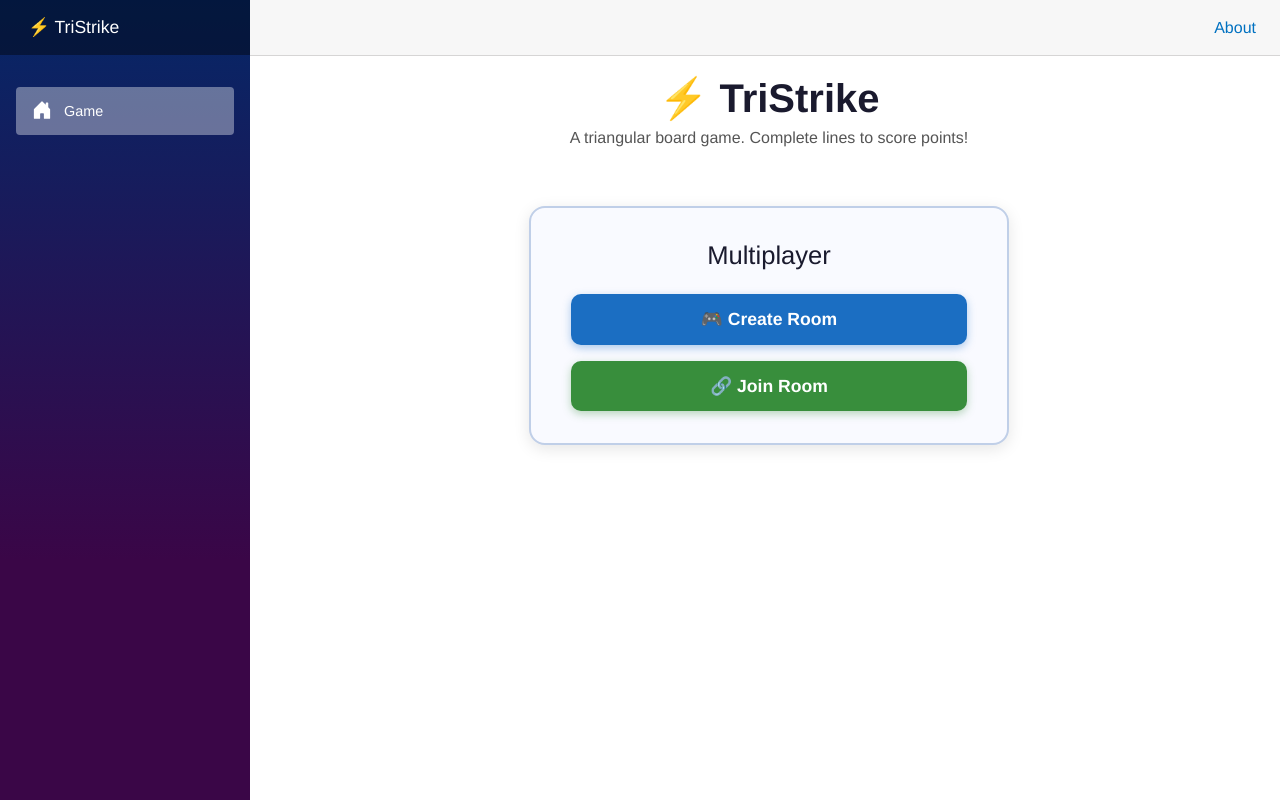
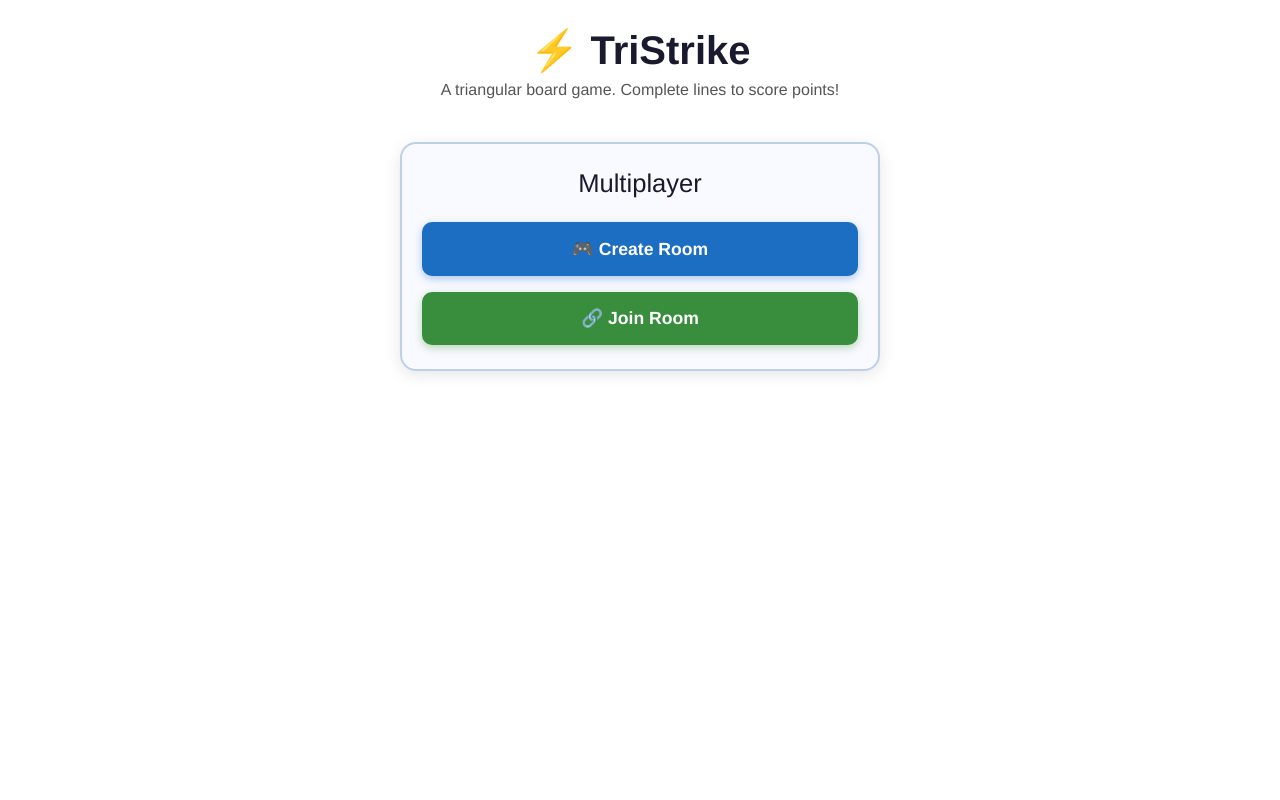
Before and after one commit to soorejgkamal/TriStrike, an ASP.NET Core app: page / in a window 1280 px wide. Run offline with ASP.NET Core 8, Linux system fonts and the light colour scheme; style sheets or scripts are compiled from the project's sources.

Commit message:
Make UI mobile-friendly: fluid cells, remove sidebar nav, safe area insets, better touch targets
Co-authored-by: soorejgkamal <58404266+soorejgkamal@users.noreply.github.com>
Agent-Logs-Url: https://github.com/soorejgkamal/TriStrike/sessions/3127dc04-4aa7-4a86-9161-e3b2b1b76079

```diff
--- a/Layout/MainLayout.razor
+++ b/Layout/MainLayout.razor
@@ -1,15 +1,7 @@
 @inherits LayoutComponentBase
 <div class="page">
-    <div class="sidebar">
-        <NavMenu />
-    </div>
-
     <main>
-        <div class="top-row px-4">
-            <a href="https://learn.microsoft.com/aspnet/core/" target="_blank">About</a>
-        </div>
-
-        <article class="content px-4">
+        <article class="content px-2">
             @Body
         </article>
     </main>
--- a/Layout/MainLayout.razor.css
+++ b/Layout/MainLayout.razor.css
@@ -2,76 +2,9 @@
     position: relative;
     display: flex;
     flex-direction: column;
+    min-height: 100vh;
 }
 
 main {
     flex: 1;
 }
-
-.sidebar {
-    background-image: linear-gradient(180deg, rgb(5, 39, 103) 0%, #3a0647 70%);
-}
-
-.top-row {
-    background-color: #f7f7f7;
-    border-bottom: 1px solid #d6d5d5;
-    justify-content: flex-end;
-    height: 3.5rem;
-    display: flex;
-    align-items: center;
-}
-
-    .top-row ::deep a, .top-row ::deep .btn-link {
-        white-space: nowrap;
-        margin-left: 1.5rem;
-        text-decoration: none;
-    }
-
-    .top-row ::deep a:hover, .top-row ::deep .btn-link:hover {
-        text-decoration: underline;
-    }
-
-    .top-row ::deep a:first-child {
-        overflow: hidden;
-        text-overflow: ellipsis;
-    }
-
-@media (max-width: 640.98px) {
-    .top-row {
-        justify-content: space-between;
-    }
-
-    .top-row ::deep a, .top-row ::deep .btn-link {
-        margin-left: 0;
-    }
-}
-
-@media (min-width: 641px) {
-    .page {
-        flex-direction: row;
-    }
-
-    .sidebar {
-        width: 250px;
-        height: 100vh;
-        position: sticky;
-        top: 0;
-    }
-
-    .top-row {
-        position: sticky;
-        top: 0;
-        z-index: 1;
-    }
-
-    .top-row.auth ::deep a:first-child {
-        flex: 1;
-        text-align: right;
-        width: 0;
-    }
-
-    .top-row, article {
-        padding-left: 2rem !important;
-        padding-right: 1.5rem !important;
-    }
-}
--- a/Pages/_Host.cshtml
+++ b/Pages/_Host.cshtml
@@ -34,7 +34,7 @@
 <html lang="en">
 <head>
     <meta charset="utf-8" />
-    <meta name="viewport" content="width=device-width, initial-scale=1.0" />
+    <meta name="viewport" content="width=device-width, initial-scale=1.0, viewport-fit=cover" />
     <base href="~/" />
     <title>TriStrike</title>
     <link rel="stylesheet" href="css/bootstrap/bootstrap.min.css" />
--- a/wwwroot/css/app.css
+++ b/wwwroot/css/app.css
@@ -1,5 +1,12 @@
 html, body {
     font-family: 'Helvetica Neue', Helvetica, Arial, sans-serif;
+    overflow-x: hidden;
+}
+
+body {
+    padding-bottom: env(safe-area-inset-bottom);
+    padding-left: env(safe-area-inset-left);
+    padding-right: env(safe-area-inset-right);
 }
 
 h1:focus {
@@ -106,10 +113,11 @@ code {
 
 .game-title {
     text-align: center;
-    font-size: 2.5rem;
+    font-size: clamp(1.6rem, 6vw, 2.5rem);
     font-weight: bold;
     color: #1a1a2e;
     margin-bottom: 0.25rem;
+    padding-top: 0.5rem;
 }
 
 .game-subtitle {
@@ -259,9 +268,10 @@ code {
 .sidebar {
     min-width: 240px;
     max-width: 300px;
+    width: 100%;
     display: flex;
     flex-direction: column;
-    gap: 1rem;
+    gap: 0.75rem;
 }
 
 .scoreboard {
@@ -419,16 +435,16 @@ code {
 .setup-screen {
     display: flex;
     justify-content: center;
-    padding: 2rem 1rem;
+    padding: 1rem 0.5rem;
 }
 
 .setup-card {
     background: #f9faff;
     border: 2px solid #c0cfe8;
     border-radius: 16px;
-    padding: 2rem 2.5rem;
+    padding: 1.5rem 1.25rem;
     box-shadow: 0 4px 16px rgba(0,0,0,0.1);
-    min-width: 320px;
+    min-width: 280px;
     max-width: 480px;
     width: 100%;
 }
@@ -477,7 +495,7 @@ code {
 .start-btn {
     display: block;
     width: 100%;
-    padding: 0.75rem;
+    padding: 0.85rem;
     font-size: 1.1rem;
     font-weight: bold;
     background: #1b6ec2;
@@ -527,7 +573,7 @@ code {
 .join-btn {
     display: block;
     width: 100%;
-    padding: 0.75rem;
+    padding: 0.85rem;
     font-size: 1.1rem;
     font-weight: bold;
     background: #388e3c;
```
Also changed, not shown: other parts of wwwroot/css/app.css (+58 -18 lines).
